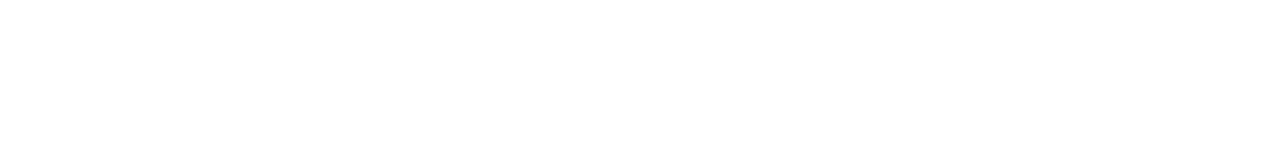
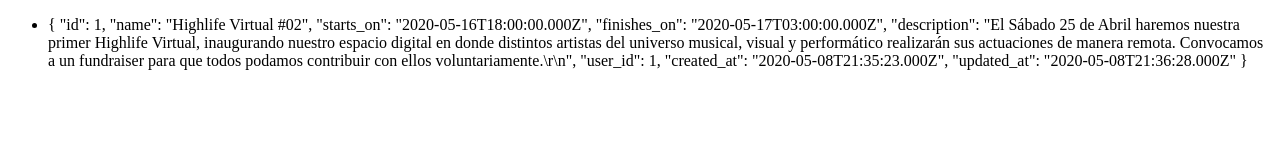
Before and after one commit to tremendoagency/highlife-live, a plain HTML site: page index.html in a window 1280 px wide. Drawn offline with nearby package versions, Linux system fonts and the light colour scheme.

Commit message:
Update index.html

```diff
--- a/index.html
+++ b/index.html
@@ -23,7 +23,7 @@
         fetch('https://tremendoagency.github.io/highlife-live/data.json')
         .then(response => response.json())
         .then(json => {
-          this.events
+          this.events = json.events
         })
       }
     })
```
